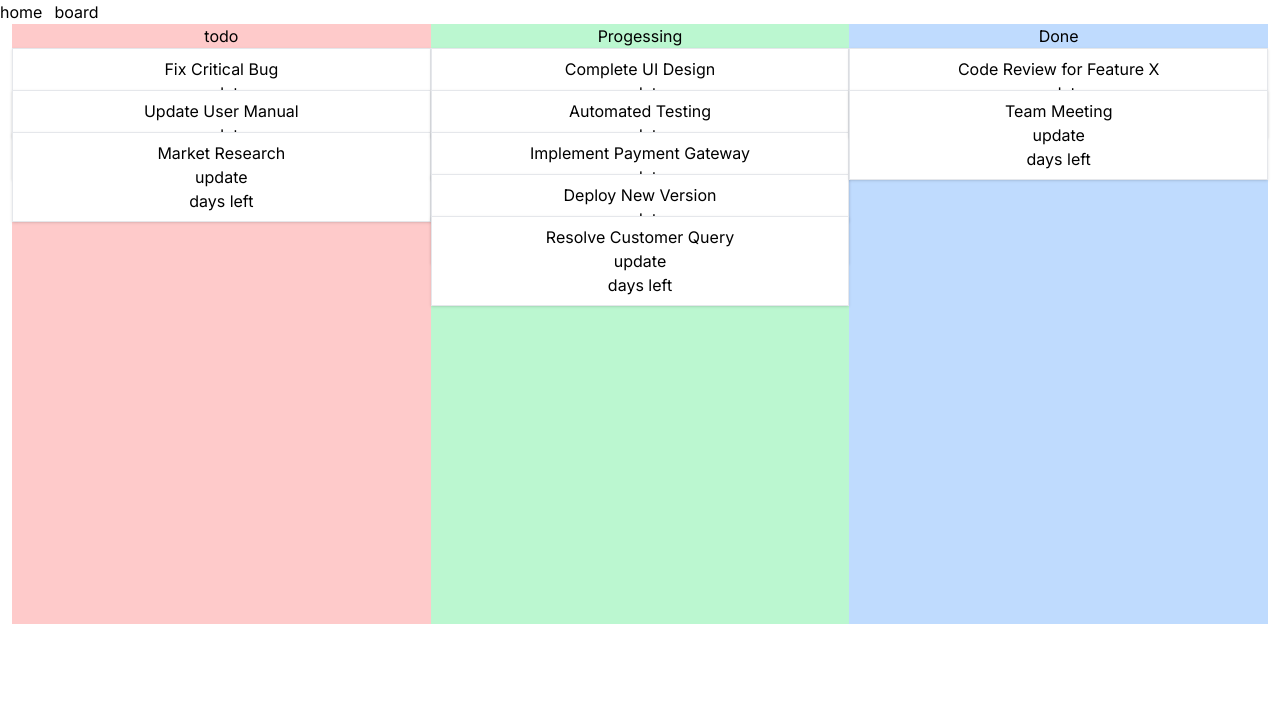
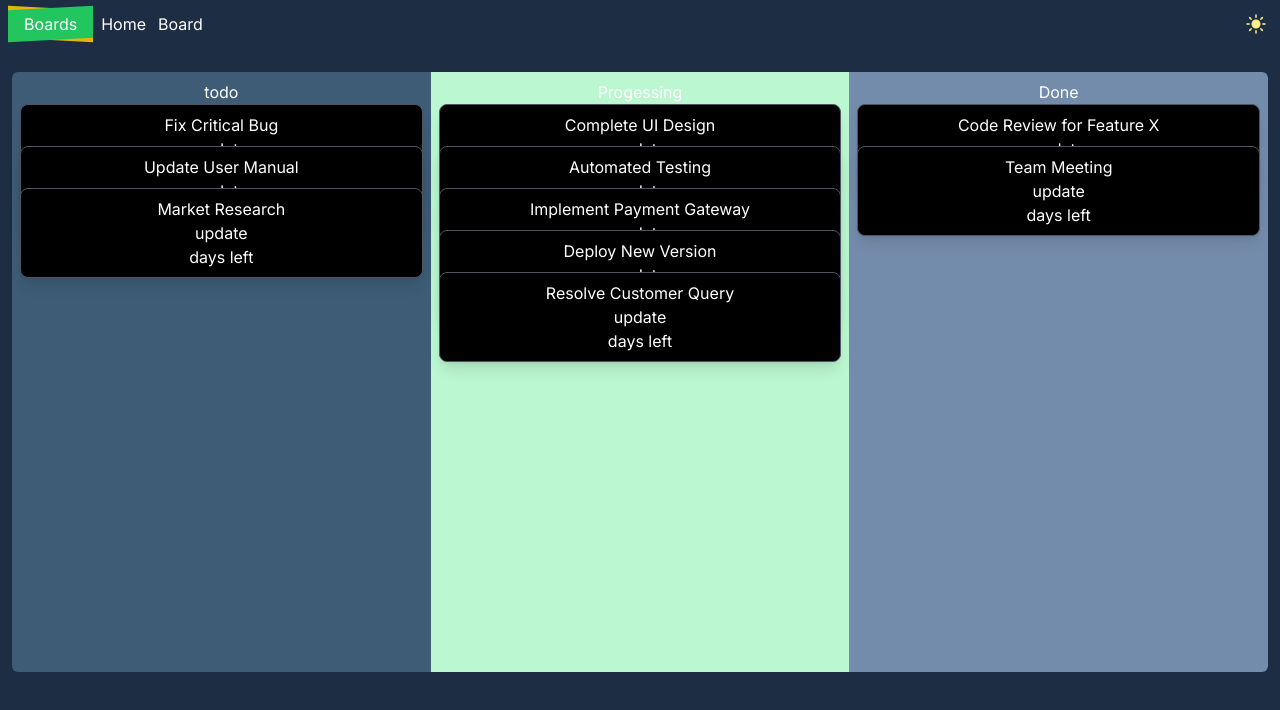
Before and after one commit to FillanL/boards, a Next.js app: page /board in a window 1280 px wide. Shown: the top 710 px of the page. Built offline with nearby package versions, Linux system fonts and the light colour scheme.

Commit message:
add: dark mode, ui updates

```diff
--- /dev/null
+++ b/app/AppWrapper.tsx
@@ -0,0 +1,15 @@
+'use client';
+import appStore from '@/store/appStore';
+import React, { useEffect } from 'react';
+
+function AppWrapper({ children }: { children: React.ReactNode }) {
+	const theme = appStore((state) => state.theme);
+	useEffect(() => {}, [theme]);
+	return (
+		<html lang="en" className={`${theme} dark:custom-blue bg-custom-white duration-1000`}>
+			{children}
+		</html>
+	);
+}
+
+export default AppWrapper;
--- a/app/[components]/Container.tsx
+++ b/app/[components]/Container.tsx
@@ -3,5 +3,5 @@ type props = {
 	color: string;
 };
 export default function Container({ children, color }: props) {
-	return <div className={`w-1/3 h-[75vh] ${color}`}>{children}</div>;
+	return <div className={`w-1/3 h-[75vh] ${color} p-2`}>{children}</div>;
 }
--- a/app/[components]/KanBanCard.tsx
+++ b/app/[components]/KanBanCard.tsx
@@ -13,7 +13,7 @@ function KanBanCard({
 	storypoints,
 }: KanbanCard) {
 	return (
-		<div className="shadow bg-white hover:-translate-y-2 p-2 cursor-pointer border isolate duration-[2000ms] hover:~translate-y-10 ~bg-blue-400 peer peer-hover:translate-y-10">
+		<div className=" bg-custom-white border border-gray-200 dark:border-gray-600 hover:-translate-y-2 p-2 cursor-pointer  isolate duration-[2000ms] peer peer-hover:translate-y-10 dark:bg-black rounded-lg shadow-lg ">
 			<h3>{title}</h3>
 			<p>update</p>
 			<p>days left</p>
--- a/app/[components]/Navigation.tsx
+++ b/app/[components]/Navigation.tsx
@@ -1,11 +1,22 @@
 import Link from 'next/link';
 import React from 'react';
+import { Moon, Sun } from './icons';
 
 export default function Navigation() {
 	return (
-		<nav className='space-x-3'>
+		<nav className=" flex space-x-3 p-3 capitalize mb-6">
+			<span className="before:block before:absolute before:-inset-1 before:skew-y-3 before:bg-yellow-500 relative inline-block">
+				<span className="before:block before:absolute before:-inset-1 before:-skew-y-3 before:bg-green-500 relative inline-block">
+					<Link href={'/'} className="px-3 relative z-10">
+						Boards
+					</Link>
+				</span>
+			</span>
 			<Link href={'/'}>home</Link>
 			<Link href={'/board'}>board</Link>
+			<span className="flex-grow" />
+			<Sun />
+			<Moon />
 		</nav>
 	);
 }
--- /dev/null
+++ b/app/[components]/icons.tsx
@@ -0,0 +1,38 @@
+'use client';
+
+import appStore from '@/store/appStore';
+
+export function Moon() {
+	const toggleTheme = appStore((state) => state.toggleTheme);
+
+	return (
+		<svg
+			xmlns="http://www.w3.org/2000/svg"
+			viewBox="0 0 24 24"
+			fill="currentColor"
+			className={`w-6 h-6 cursor-pointer dark:hidden`}
+			onClick={toggleTheme}
+		>
+			<path
+				fillRule="evenodd"
+				d="M9.528 1.718a.75.75 0 01.162.819A8.97 8.97 0 009 6a9 9 0 009 9 8.97 8.97 0 003.463-.69.75.75 0 01.981.98 10.503 10.503 0 01-9.694 6.46c-5.799 0-10.5-4.701-10.5-10.5 0-4.368 2.667-8.112 6.46-9.694a.75.75 0 01.818.162z"
+				clipRule="evenodd"
+			/>
+		</svg>
+	);
+}
+export function Sun() {
+	const toggleTheme = appStore((state) => state.toggleTheme);
+
+	return (
+		<svg
+			xmlns="http://www.w3.org/2000/svg"
+			viewBox="0 0 24 24"
+			fill="currentColor"
+			className={`w-6 h-6 cursor-pointer dark:block hidden text-yellow-200`}
+			onClick={toggleTheme}
+		>
+			<path d="M12 2.25a.75.75 0 01.75.75v2.25a.75.75 0 01-1.5 0V3a.75.75 0 01.75-.75zM7.5 12a4.5 4.5 0 119 0 4.5 4.5 0 01-9 0zM18.894 6.166a.75.75 0 00-1.06-1.06l-1.591 1.59a.75.75 0 101.06 1.061l1.591-1.59zM21.75 12a.75.75 0 01-.75.75h-2.25a.75.75 0 010-1.5H21a.75.75 0 01.75.75zM17.834 18.894a.75.75 0 001.06-1.06l-1.59-1.591a.75.75 0 10-1.061 1.06l1.59 1.591zM12 18a.75.75 0 01.75.75V21a.75.75 0 01-1.5 0v-2.25A.75.75 0 0112 18zM7.758 17.303a.75.75 0 00-1.061-1.06l-1.591 1.59a.75.75 0 001.06 1.061l1.591-1.59zM6 12a.75.75 0 01-.75.75H3a.75.75 0 010-1.5h2.25A.75.75 0 016 12zM6.697 7.757a.75.75 0 001.06-1.06l-1.59-1.591a.75.75 0 00-1.061 1.06l1.59 1.591z" />
+		</svg>
+	);
+}
--- a/app/board/page.tsx
+++ b/app/board/page.tsx
@@ -8,8 +8,8 @@ export default function Page() {
 	const inProgress = fake.filter((i) => i.status === 'in progress');
 	const done = fake.filter((i) => i.status === 'review');
 	return (
-		<div className="flex justify-between px-3 text-center">
-			<Container color="bg-red-200">
+		<div className="flex justify-between px-3 text-center rounded-l">
+			<Container color="bg-red-200 dark:bg-board-done rounded-l-md">
 				<h3>todo</h3>
 				<div className="-space-y-12 ">
 					{todo.map((item) => (
@@ -17,7 +17,7 @@ export default function Page() {
 					))}
 				</div>
 			</Container>
-			<Container color="bg-green-200">
+			<Container color="bg-green-200 dark:board-done">
 				<h3>Progessing</h3>
 				<div className="-space-y-12">
 					{inProgress.map((item) => (
@@ -25,9 +25,9 @@ export default function Page() {
 					))}
 				</div>
 			</Container>
-			<Container color="bg-blue-200">
+			<Container color="bg-blue-200 dark:bg-board-blue rounded-r-md">
 				<h3>Done</h3>
-				<div className='-space-y-12'>
+				<div className="-space-y-12">
 					{done.map((item) => (
 						<KanBanCard key={item.title} {...item} />
 					))}
--- a/app/layout.tsx
+++ b/app/layout.tsx
@@ -2,6 +2,7 @@ import './globals.css';
 import type { Metadata } from 'next';
 import { Inter } from 'next/font/google';
 import Navigation from './[components]/Navigation';
+import AppWrapper from './AppWrapper';
 
 const inter = Inter({ subsets: ['latin'] });
 
@@ -16,11 +17,13 @@ export default function RootLayout({
 	children: React.ReactNode;
 }) {
 	return (
-		<html lang="en">
-			<body className={inter.className}>
+		<AppWrapper>
+			<body
+				className={`${inter.className} dark:bg-board-progress bg-custom-white min-w-screen min-h-screen dark:text-white text-black`}
+			>
 				<Navigation />
 				{children}
 			</body>
-		</html>
+		</AppWrapper>
 	);
 }
--- a/package.json
+++ b/package.json
@@ -20,6 +20,7 @@
     "react": "18.2.0",
     "react-dom": "18.2.0",
     "tailwindcss": "3.3.3",
-    "typescript": "5.2.2"
+    "typescript": "5.2.2",
+    "zustand": "^4.4.1"
   }
 }
--- /dev/null
+++ b/store/appStore.ts
@@ -0,0 +1,14 @@
+import { create } from 'zustand';
+export type AppStore = {
+	theme: string ;
+	toggleTheme: () => void;
+};
+const appStore = create<AppStore>((set) => ({
+	theme: 'dark',
+	toggleTheme: () =>
+		set((state) => {
+			return { theme: state.theme === 'dark' ? '' : 'dark' };
+		}),
+}));
+
+export default appStore;
--- a/tailwind.config.ts
+++ b/tailwind.config.ts
@@ -1,6 +1,7 @@
-import type { Config } from 'tailwindcss'
+import type { Config } from 'tailwindcss';
 
 const config: Config = {
+	darkMode: 'class',
 	content: [
 		'./pages/**/*.{js,ts,jsx,tsx,mdx}',
 		'./components/**/*.{js,ts,jsx,tsx,mdx}',
@@ -13,8 +14,15 @@ const config: Config = {
 				'gradient-conic':
 					'conic-gradient(from 180deg at 50% 50%, var(--tw-gradient-stops))',
 			},
+			colors: {
+				'custom-blue': '#3d405b',
+				'custom-white': '#f9f9f9',
+				'board-blue': '#748cab',
+				'board-done': '#3e5c76',
+				'board-progress': '#1d2d44',
+			},
 		},
 	},
 	plugins: [],
-}
-export default config
+};
+export default config;
--- a/tsconfig.json
+++ b/tsconfig.json
@@ -22,7 +22,8 @@
 			"@/*": ["./*"],
 			"@/constants/*": ["./utils/constants/*"],
 			"@/utils/*": ["./utils/*"],
-			"@/services/*": ["./utils/services/*"]
+			"@/services/*": ["./utils/services/*"],
+			"@/store/*": ["./store/*"]
 		}
 	},
 	"include": ["next-env.d.ts", "**/*.ts", "**/*.tsx", ".next/types/**/*.ts"],
```
Lines whose indentation alone changed are shown as unchanged.
